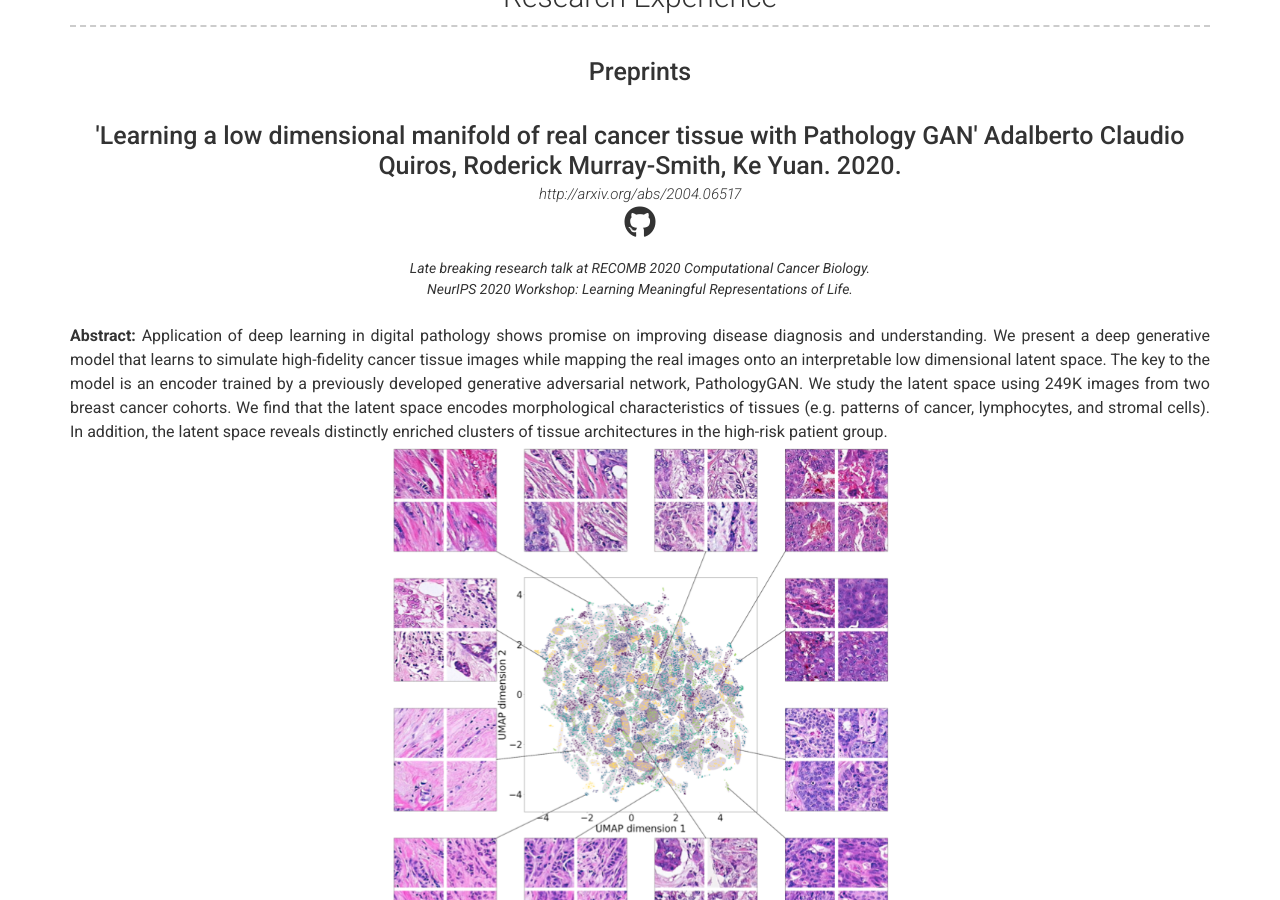
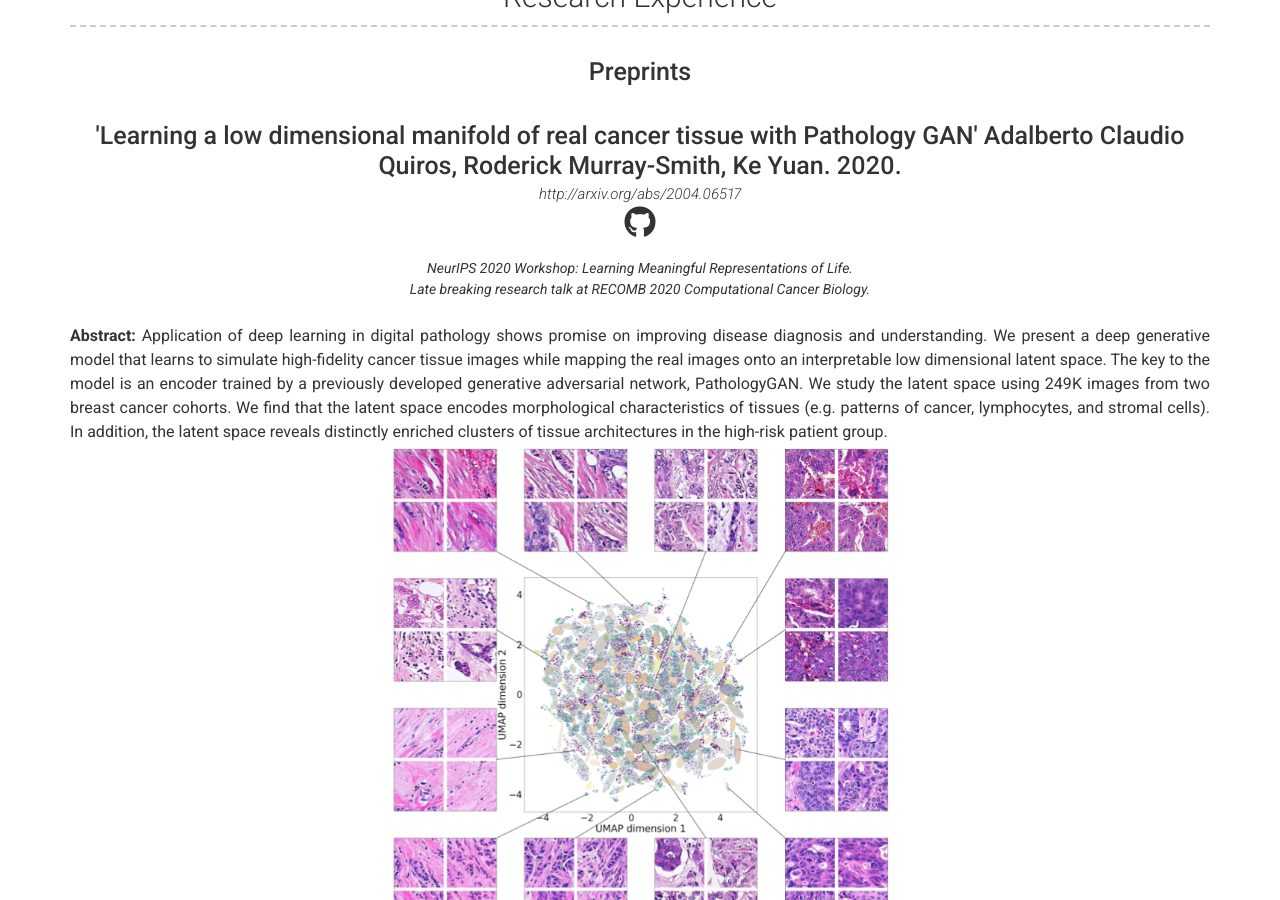
Before and after one commit to AdalbertoCq/adalbertocq.github.io, a Jekyll site: the page built from index.md, in a window 1280 px wide and 900 px high, scrolled down 628 px. Built offline with Jekyll 4.4.1, drawn with Linux system fonts in a browser that asks for light colours; nearby versions of some CDN libraries.

```diff
--- a/_data/projects.yml
+++ b/_data/projects.yml
@@ -9,7 +9,7 @@
   link: http://arxiv.org/abs/2004.06517
   github: AdalbertoCq/Learning-a-low-dimensional-manifold-of-realcancer-tissue
   quote: >
-    Late breaking research talk at RECOMB 2020 Computational Cancer Biology.<br/>NeurIPS 2020 Workshop: Learning Meaningful Representations of Life.
+    NeurIPS 2020 Workshop: Learning Meaningful Representations of Life.<br/> Late breaking research talk at RECOMB 2020 Computational Cancer Biology.
   description: | # this will include new lines to allow paragraphs {: width="180" height="180"}
     **Abstract:** Application of deep learning in digital pathology shows promise on improving disease diagnosis and understanding. We present a deep generative model that learns to simulate high-fidelity cancer tissue images while mapping the real images onto an interpretable low dimensional latent space. The key to the model is an encoder trained by a previously developed generative adversarial network, PathologyGAN. We study the latent space using 249K images from two breast cancer cohorts. We find that the latent space encodes morphological characteristics of tissues (e.g. patterns of cancer, lymphocytes, and stromal cells). In addition, the latent space reveals distinctly enriched clusters of tissue architectures in the high-risk patient group.
     ![hand](./images/publications/learning_real_cancer_tissue/complete_latent_space.png){: width="45%" height="45%" style="display: block; margin: 0 auto"}
```
